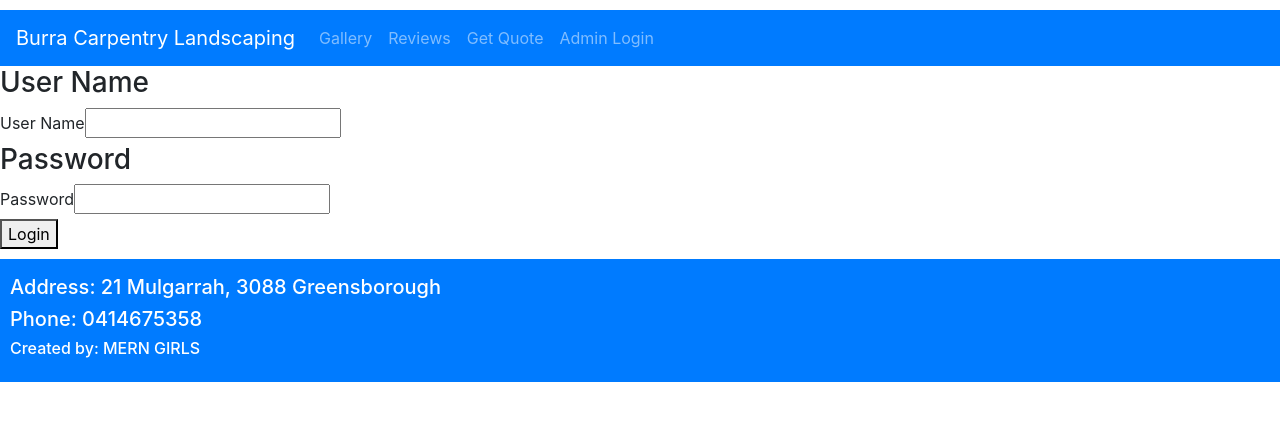
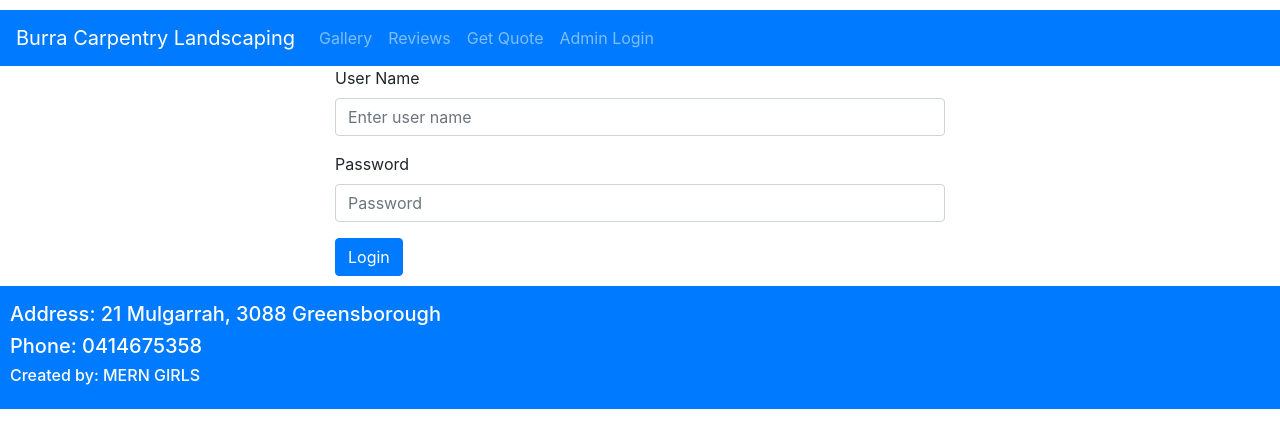
Before and after one commit to klps007/Burra-Carpentry-Landscaping, a React (Create React App) app in the folder frontend/: page /login in a window 1280 px wide. Shown: the top 448 px of the page. Built offline with nearby package versions, Linux system fonts and the light colour scheme.

Commit message:
changed the styling of the submit message and added bootstrap to the login form

```diff
--- a/frontend/src/components/LoginPage.js
+++ b/frontend/src/components/LoginPage.js
@@ -1,45 +1,85 @@
-
-
 import React from "react";
 import "react-widgets/dist/css/react-widgets.css";
-import axios from 'axios'
+import axios from "axios";
 import { Redirect } from "react-router-dom";
+import Form from "react-bootstrap/Form";
+import Button from "react-bootstrap/Button";
 
 export class LoginForm extends React.Component {
-
   // Using a class based component here because we're accessing DOM refs
 
-handleSubmit = async (e) => {
-	try{
-		e.preventDefault();
-		const response = await axios.post("http://localhost:7070/admin/login", this.state)
-		const token = response.data.token
-		localStorage.setItem('token', token)
-		this.props.history.push("/admin")
-  	} catch(err) {
-		console.log(err.message)
-  }
-}
+  handleSubmit = async e => {
+    console.log("testing");
+    try {
+      e.preventDefault();
+      const response = await axios.post(
+        "http://localhost:7070/admin/login",
+        this.state
+      );
+      const token = response.data.token;
+      localStorage.setItem("token", token);
+      this.props.history.push("/admin");
+    } catch (err) {
+      console.log(err.message);
+    }
+  };
 
-handleInputChange = (e) => {
-		this.setState({[e.target.name]: e.target.value})
-	}
+  handleInputChange = e => {
+    this.setState({ [e.target.name]: e.target.value });
+  };
 
   render() {
     return (
+      // <form onSubmit={this.handleSubmit}>
+      //   <div>
+      //     <label htmlFor="username">User Name</label>
+      //     <input
+      //       name="username"
+      //       type="text"
+      //       onChange={this.handleInputChange}
+      //     />
+      //   </div>
+      //   <div>
+      //     <label htmlFor="password">Password</label>
+      //     <input
+      //       name="password"
+      //       type="password"
+      //       onChange={this.handleInputChange}
+      //     />
+      //   </div>
+      //   <button type="submit">Login</button>
+      // </form>
 
- <form onSubmit={this.handleSubmit}>
-        <h3>User Name</h3>
-        <div>
-          <label htmlFor="username">User Name</label>
-          <input name="username" type="text" onChange={this.handleInputChange} />
-        </div>
-        <h3>Password</h3>
-        <div>
-          <label htmlFor="password">Password</label>
-          <input name="password" type="password" onChange={this.handleInputChange} />
-        </div>
-        <button type="submit">Login</button>
-      </form>
-	)}}
- export default LoginForm
+      <Form
+        onSubmit={this.handleSubmit}
+        className="container"
+        style={{ width: "50%" }}
+      >
+        <Form.Group controlId="formBasicUserName">
+          <Form.Label>User Name</Form.Label>
+          <Form.Control
+            name="username"
+            type="text"
+            placeholder="Enter user name"
+            onChange={this.handleInputChange}
+          />
+        </Form.Group>
+
+        <Form.Group controlId="formBasicPassword">
+          <Form.Label>Password</Form.Label>
+          <Form.Control
+            name="password"
+            type="password"
+            placeholder="Password"
+            onChange={this.handleInputChange}
+          />
+        </Form.Group>
+
+        <Button variant="primary" type="submit">
+          Login
+        </Button>
+      </Form>
+    );
+  }
+}
+export default LoginForm;
--- a/frontend/src/components/SubmitMessage.js
+++ b/frontend/src/components/SubmitMessage.js
@@ -1,10 +1,18 @@
 import React, { Component } from "react";
+import Card from "react-bootstrap/Card";
+import Alert from "react-bootstrap/Alert";
 
 export class SubmitMessage extends Component {
   render() {
     return (
       <div>
-        <p>You're form was sent off. We'll be in touch soon.</p>
+        <Card className="a-gallery-card" style={{ width: "50rem" }}>
+          <Card.Body>
+            <Alert variant="primary">
+              You're form was sent off. We'll be in touch soon.
+            </Alert>
+          </Card.Body>
+        </Card>
       </div>
     );
   }
```
Also changed, not shown: frontend/src/components/ReviewCard.js (+7 -11 lines).
